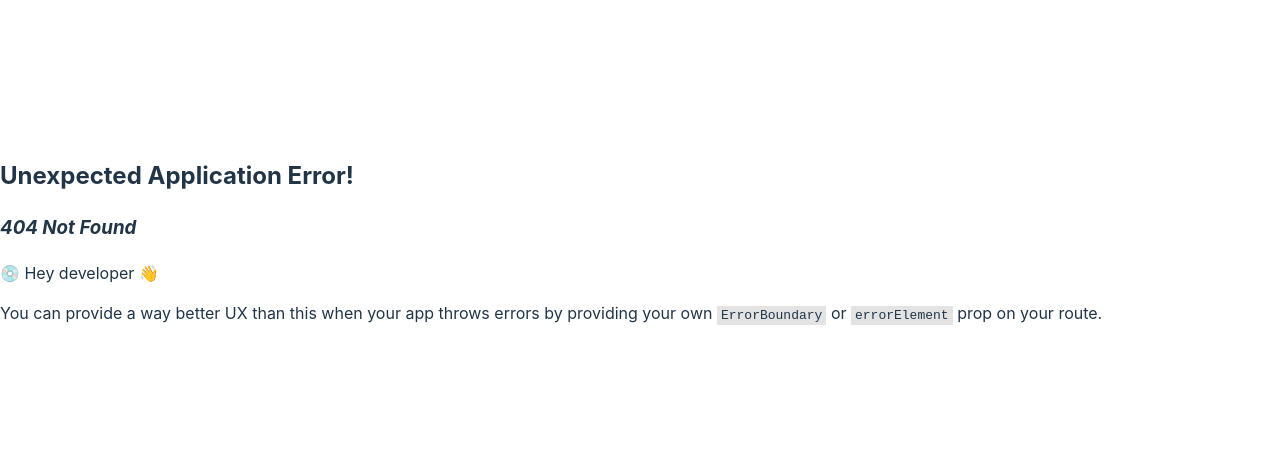
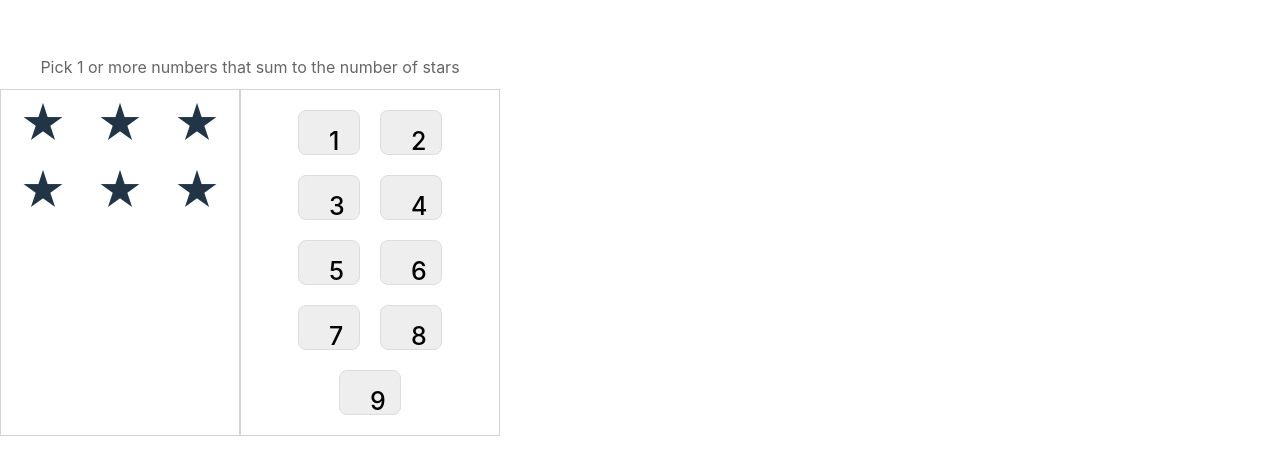
Before and after one commit to InderdeepSync/mini-games, a React (Vite) app: page /star-matching in a window 1280 px wide. Before the commit this address had no page. Shown: the part 160-634 px from the top of the page. Built offline with nearby package versions, Linux system fonts and the light colour scheme.

Commit message:
Add Star Matching game

```diff
--- /dev/null
+++ b/src/star-matching/index.jsx
@@ -0,0 +1,151 @@
+
+// import "./styles.css"
+import styles from "./styles.module.css"
+
+import _ from "lodash"
+import {Component, PureComponent} from "react"
+// STAR MATCH - Final Code
+
+function randomSum(arr, maxSum) {
+    const sets = [[]], sums = [];
+    for (let i = 0; i < arr.length; i++) {
+        for (let j = 0, len = sets.length; j < len; j++) {
+            const candidateSet = sets[j].concat(arr[i]);
+            const candidateSum = _.sum(candidateSet);
+            if (candidateSum <= maxSum) {
+                sets.push(candidateSet);
+                sums.push(candidateSum);
+            }
+        }
+    }
+    return _.sample(sums);
+}
+
+const colors = {
+    available: '#eee',
+    used: 'lightgreen',
+    wrong: 'lightcoral',
+    selected: 'deepskyblue',
+};
+
+class Number extends PureComponent {
+    handleClick = () => {
+        if (this.props.status !== 'used') {
+            this.props.onClick(this.props.number);
+        }
+    };
+    render() {
+        return (
+            <button
+                className={styles.number}
+                style={{ backgroundColor: colors[this.props.status] }}
+                onClick={this.handleClick}
+            >
+                {this.props.number}
+            </button>
+        );
+    }
+}
+
+export default class StarGame extends Component {
+    numbers = _.range(1, 10);
+    initialState = () => ({
+        randomStars: randomSum(this.numbers, 9),
+        selectedNumbers: [],
+        usedNumbers: [],
+    });
+
+    state = this.initialState();
+    selectionIsWrong = false;
+
+    numberClick = (number) => {
+        // Select the number
+        this.setState((prevState) => {
+            let { selectedNumbers, usedNumbers, randomStars } = prevState;
+            if (selectedNumbers.indexOf(number) >= 0) {
+                // Unselect already selected number
+                selectedNumbers = selectedNumbers.filter((sn) => sn !== number);
+            } else {
+                selectedNumbers = [...selectedNumbers, number];
+            }
+            const selectedSum = _.sum(selectedNumbers);
+            if (selectedSum === randomStars) {
+                // Correct picks
+                usedNumbers = [...usedNumbers, ...selectedNumbers];
+                randomStars = randomSum(_.difference(this.numbers, usedNumbers), 9);
+                selectedNumbers = [];
+            }
+            this.selectionIsWrong = selectedSum > this.state.randomStars;
+            this.gameIsDone = usedNumbers.length === this.numbers.length;
+            return {
+                selectedNumbers,
+                usedNumbers,
+                randomStars,
+            };
+        });
+    };
+
+    numberStatus(number) {
+        if (this.state.usedNumbers.indexOf(number) >= 0) {
+            return 'used';
+        }
+
+        const isSelected =
+            this.state.selectedNumbers.indexOf(number) >= 0;
+
+        if (isSelected) {
+            return this.selectionIsWrong ? 'wrong' : 'selected';
+        }
+
+        return 'available';
+    }
+
+    resetGame = () => {
+        this.gameIsDone = false;
+        this.setState(this.initialState());
+    };
+
+    renderStars() {
+        return _.range(this.state.randomStars).map((starIndex) => (
+            <div className={styles.star} key={starIndex} />
+        ));
+    }
+
+    renderPlayAgain() {
+        return (
+            <div className={styles["game-done"]}>
+                <div className={styles.message}>Nice!</div>
+                <button onClick={this.resetGame}>Play Again</button>
+            </div>
+        );
+    }
+
+    render() {
+        return (
+            <div className={styles.game}>
+                <div className={styles.help}>Pick 1 or more numbers that sum to the number of stars</div>
+                <div className={styles.body}>
+                    <div className={styles.stars}>
+                        {this.gameIsDone ? this.renderPlayAgain() : this.renderStars()}
+                    </div>
+                    <div className={`${styles["play-numbers"]}`}>
+                        {this.numbers.map((number) => {
+                            const isUsed = this.state.usedNumbers.indexOf(number) >= 0;
+                            const isSelected =
+                                this.state.selectedNumbers.indexOf(number) >= 0;
+                            const isWrong = this.selectionIsWrong && isSelected;
+                            return (
+                                <Number
+                                    key={number}
+                                    number={number}
+                                    status={this.numberStatus(number)}
+                                    onClick={this.numberClick}
+                                />
+                            );
+                        })}
+                    </div>
+                </div>
+            </div>
+        );
+    }
+}
--- /dev/null
+++ b/src/star-matching/styles.css
@@ -0,0 +1,63 @@
+.game {
+    max-width: 500px;
+    margin: 0 auto;
+}
+
+.header {
+    font-size: 150%;
+    font-weight: bold;
+}
+
+.body {
+    display: flex;
+}
+
+.help {
+    color: #666;
+    margin: 10px;
+    text-align: center;
+}
+
+.stars {
+    width: 50%;
+    text-align: center;
+    border: thin solid lightgray;
+}
+
+.play-numbers {
+    width: 50%;
+    text-align: center;
+    border: thin solid lightgray;
+    padding: 10px;
+}
+
+.star {
+    display: inline-block;
+    margin: 0 15px;
+}
+
+.star:after {
+    content: "\2605";
+    font-size: 45px;
+}
+
+.number {
+    background-color: #eee;
+    border: thin solid #ddd;
+    width: 45px;
+    height: 45px;
+    margin: 10px;
+    font-size: 25px;
+}
+
+.number:focus, .number:active {
+    outline: none;
+    border: thin solid #ddd;
+}
+
+.game-done .message {
+    font-size: 250%;
+    color: green;
+    font-weight: bold;
+    margin: 15px;
+}
--- /dev/null
+++ b/src/star-matching/styles.module.css
@@ -0,0 +1,63 @@
+.game {
+    max-width: 500px;
+    margin: 0 auto;
+}
+
+.header {
+    font-size: 150%;
+    font-weight: bold;
+}
+
+.body {
+    display: flex;
+}
+
+.help {
+    color: #666;
+    margin: 10px;
+    text-align: center;
+}
+
+.stars {
+    width: 50%;
+    text-align: center;
+    border: thin solid lightgray;
+}
+
+.play-numbers {
+    width: 50%;
+    text-align: center;
+    border: thin solid lightgray;
+    padding: 10px;
+}
+
+.star {
+    display: inline-block;
+    margin: 0 15px;
+}
+
+.star:after {
+    content: "\2605";
+    font-size: 45px;
+}
+
+.number {
+    background-color: #eee;
+    border: thin solid #ddd;
+    width: 45px;
+    height: 45px;
+    margin: 10px;
+    font-size: 25px;
+}
+
+.number:focus, .number:active {
+    outline: none;
+    border: thin solid #ddd;
+}
+
+.game-done .message {
+    font-size: 250%;
+    color: green;
+    font-weight: bold;
+    margin: 15px;
+}
```
Also changed, not shown: src/main.jsx (+4 -4 lines).
